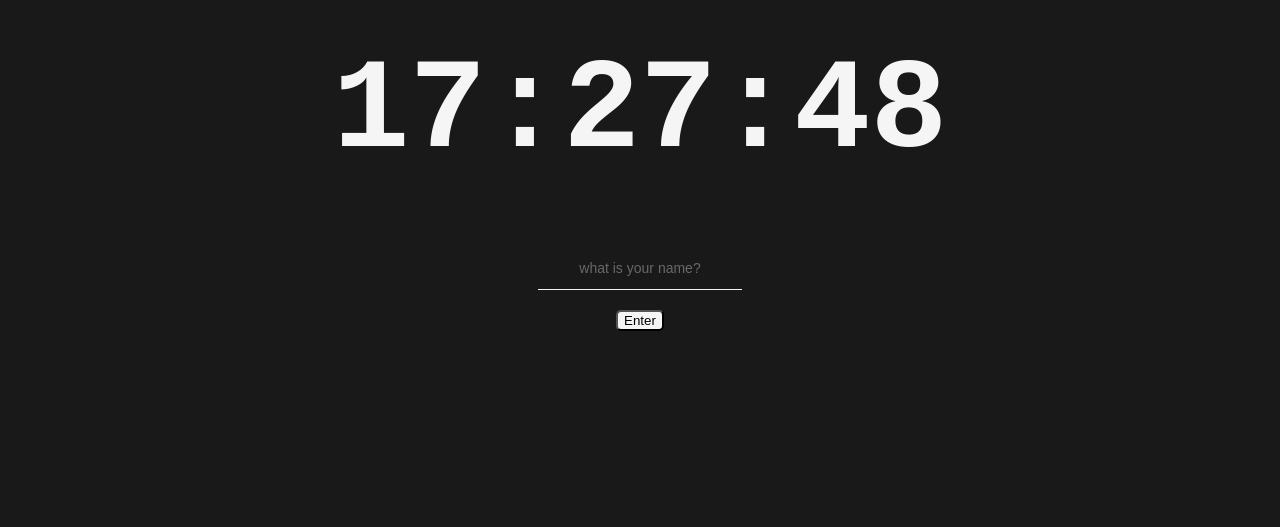
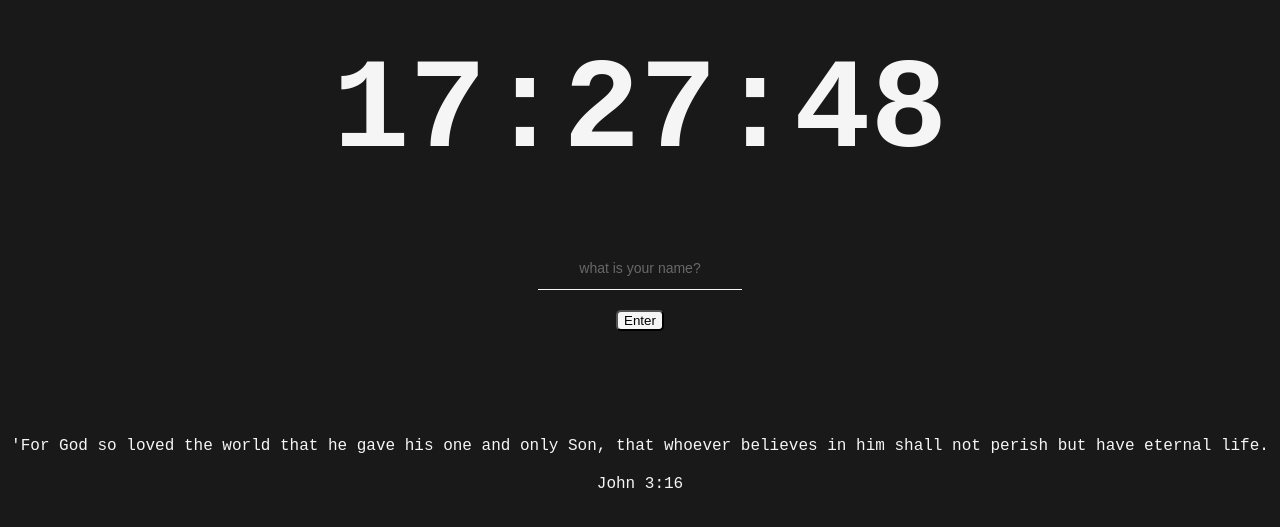
Before and after one commit to hingjae/Todo-app-2022, a plain HTML site: page index.html in a window 1280 px wide. Shown: the part 269-796 px from the top of the page. Drawn offline with Linux system fonts and the light colour scheme; a web font is replaced by a local one.

Commit message:
quote.js update

```diff
--- /dev/null
+++ b/css/quotes.css
@@ -0,0 +1,12 @@
+.quote {
+  display: flex;
+  flex-direction: column;
+  align-items: center;
+  color: whitesmoke;
+  position: relative;
+  bottom: -55%;
+}
+
+.quote span {
+  margin: 10px 0px;
+}
--- a/css/style.css
+++ b/css/style.css
@@ -1,6 +1,7 @@
 @import url("https://fonts.googleapis.com/css2?family=Open+Sans:wght@400;600&family=Spline+Sans+Mono:wght@400;600&display=swap");
 @import "greeting.css";
 @import "clock.css";
+@import "quotes.css";
 
 body {
   background-color: rgba(0, 0, 0, 0.9);
--- a/index.html
+++ b/index.html
@@ -23,7 +23,12 @@
         <input type="submit" value="Enter" />
       </form>
     </div>
+    <div class="quote">
+      <span></span>
+      <span></span>
+    </div>
     <script src="js/greeting.js"></script>
     <script src="js/clock.js"></script>
+    <script src="js/quotes.js"></script>
   </body>
 </html>
--- /dev/null
+++ b/js/quotes.js
@@ -0,0 +1,36 @@
+const quotes = [
+  {
+    quote:
+      "For the message of the cross is foolishness to those who are perishing, but to us who are being saved it is the power of God.",
+    page: "1 Corinthians 1:18",
+  },
+  {
+    quote:
+      "Yet to all who received him, to those who believed in his name, he gave the right to become children of God-",
+    page: "John 1:12",
+  },
+  {
+    quote:
+      "For it is by grace you have been saved, through faith-and this not from yourselves, it is the gift of God-not by works, so that no one can boast.",
+    page: "Ephesians 2:8-9",
+  },
+  {
+    quote:
+      "Those who are wise will shine like the brightness of the heavens, and those who lead many to righteousness, like the stars for ever and ever.",
+    page: "Daniel 12:3",
+  },
+  {
+    quote:
+      "'For God so loved the world that he gave his one and only Son, that whoever believes in him shall not perish but have eternal life.",
+    page: "John 3:16",
+  },
+];
+
+const quote = document.querySelector(".quote span:first-child");
+const page = document.querySelector(".quote span:last-child");
+const todaysQuote = quotes[Math.floor(Math.random() * quotes.length)];
+
+quote.innerText = todaysQuote.quote;
+page.innerText = todaysQuote.page;
+
+// console.log(quotes[Math.floor(Math.random() * quotes.length)]);
```
Also changed, not shown: js/background.js (added), 1 other file.
